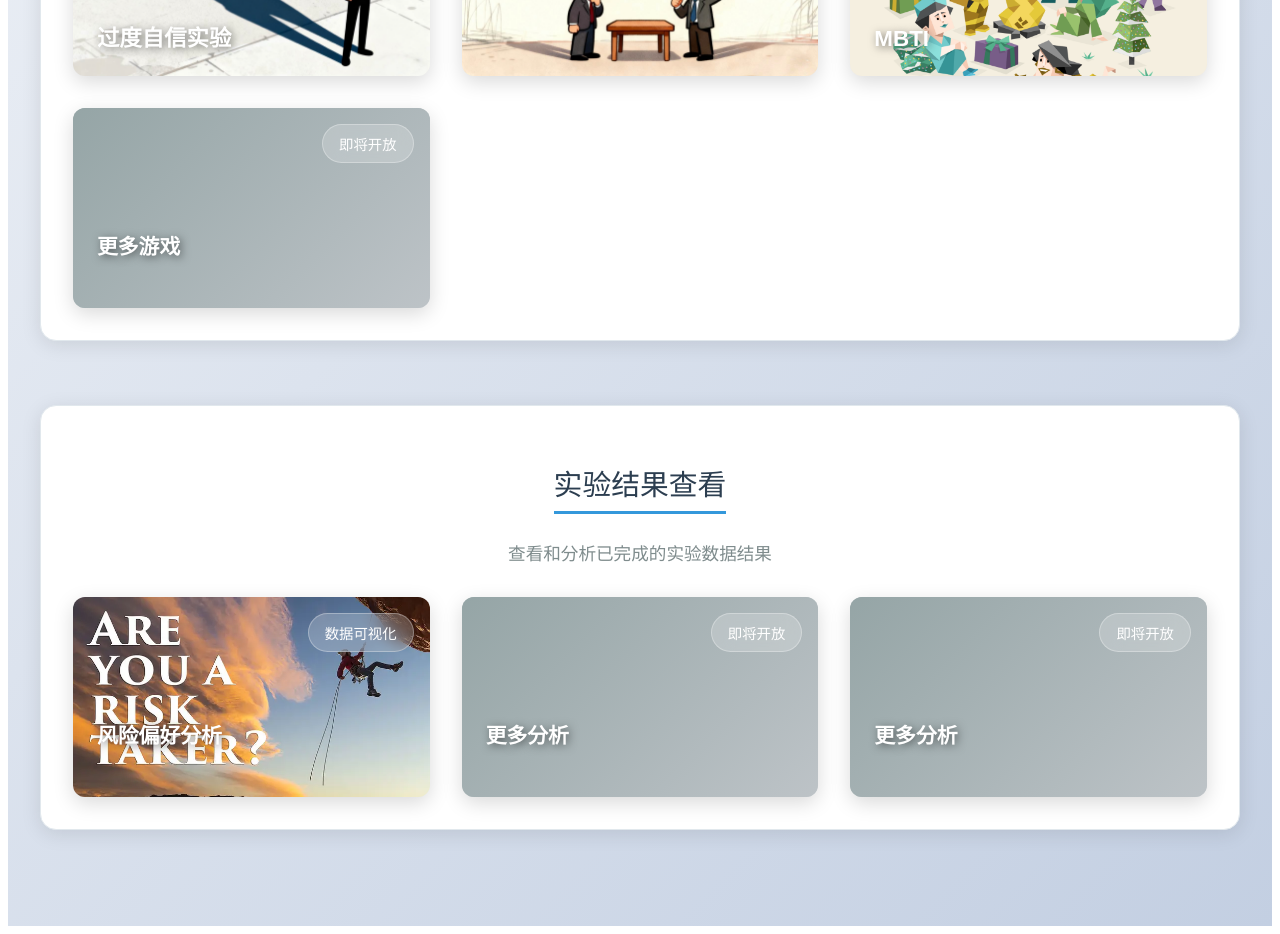
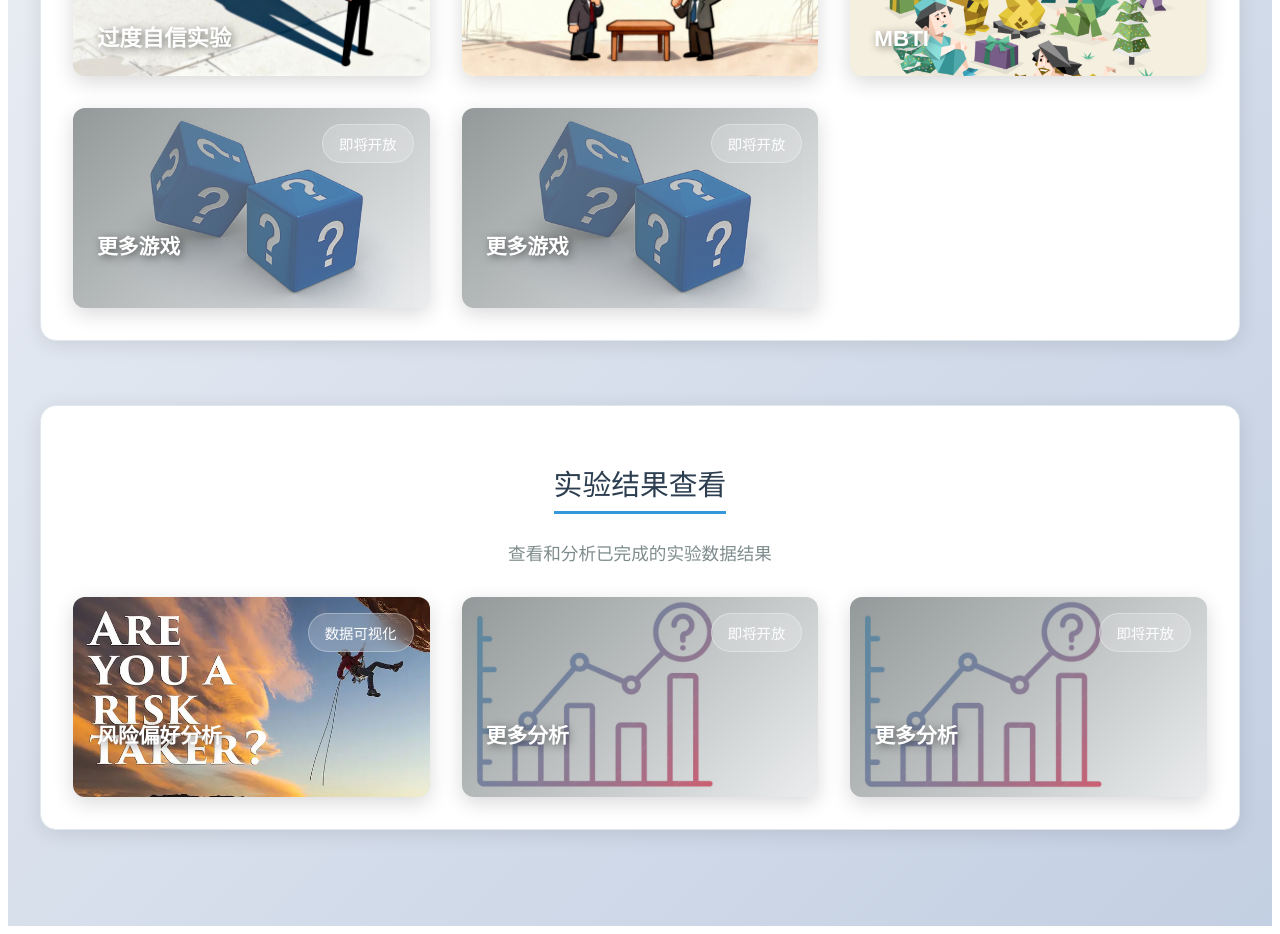
Before and after one commit to zhaoqiwang1/Behavioral-Econ, a React (Create React App) app in the folder client/: page / in a window 1280 px wide. Shown: the part 840-1774 px from the top of the page. Built offline with nearby package versions, Linux system fonts and the light colour scheme.

Commit message:
polish homepage.jsx

```diff
--- a/client/src/pages/HomePage.jsx
+++ b/client/src/pages/HomePage.jsx
@@ -165,6 +165,20 @@ const HomePage = () => {
             <button
               className={`${styles.resultBtn} ${styles.comingSoon}`}
               onClick={() => toast.error('功能开发中...')}
+              style={{
+                backgroundImage: "url('../assets/images/question_dice.jpg')"
+              }}
+            >
+              <span>更多游戏</span>
+              <div className={styles.resultBadge}>即将开放</div>
+            </button>
+
+            <button
+              className={`${styles.resultBtn} ${styles.comingSoon}`}
+              onClick={() => toast.error('功能开发中...')}
+              style={{
+                backgroundImage: "url('../assets/images/question_dice.jpg')"
+              }}
             >
               <span>更多游戏</span>
               <div className={styles.resultBadge}>即将开放</div>
@@ -193,6 +207,9 @@ const HomePage = () => {
             <button
               className={`${styles.resultBtn} ${styles.comingSoon}`}
               onClick={() => toast.error('功能开发中...')}
+              style={{
+                backgroundImage: "url('../assets/images/question_barchart.jpg')"
+              }}
             >
               <span>更多分析</span>
               <div className={styles.resultBadge}>即将开放</div>
@@ -201,6 +218,9 @@ const HomePage = () => {
             <button
               className={`${styles.resultBtn} ${styles.comingSoon}`}
               onClick={() => toast.error('功能开发中...')}
+              style={{
+                backgroundImage: "url('../assets/images/question_barchart.jpg')"
+              }}
             >
               <span>更多分析</span>
               <div className={styles.resultBadge}>即将开放</div>
--- a/client/src/pages/HomePage.module.css
+++ b/client/src/pages/HomePage.module.css
@@ -187,12 +187,12 @@
 }
 
 /* 即将开放样式 */
-.comingSoon {
+/* .comingSoon {
   background: linear-gradient(135deg, #95a5a6 0%, #bdc3c7 100%) !important;
-}
+} */
 
 .comingSoon::before {
-  background: linear-gradient(135deg, rgba(149, 165, 166, 0.8) 0%, rgba(189, 195, 199, 0.8) 100%) !important;
+  background: linear-gradient(135deg, rgba(120, 127, 128, 0.8) 0%, rgba(189, 195, 199, 0.3) 100%) !important;
 }
 
 /* 响应式设计 */
@@ -255,11 +255,11 @@
   }
 
   .resultBtn span {
-    font-size: 1.1rem;
+    font-size: 1.2rem;
   }
 
   .resultBadge {
-    font-size: 0.8rem;
+    font-size: 1.2rem;
     padding: 0.4rem 0.8rem;
   }
 }
```
Also changed, not shown: client/public/assets/images/question_barchart.jpg (added), client/public/assets/images/question_dice.jpg (added).
